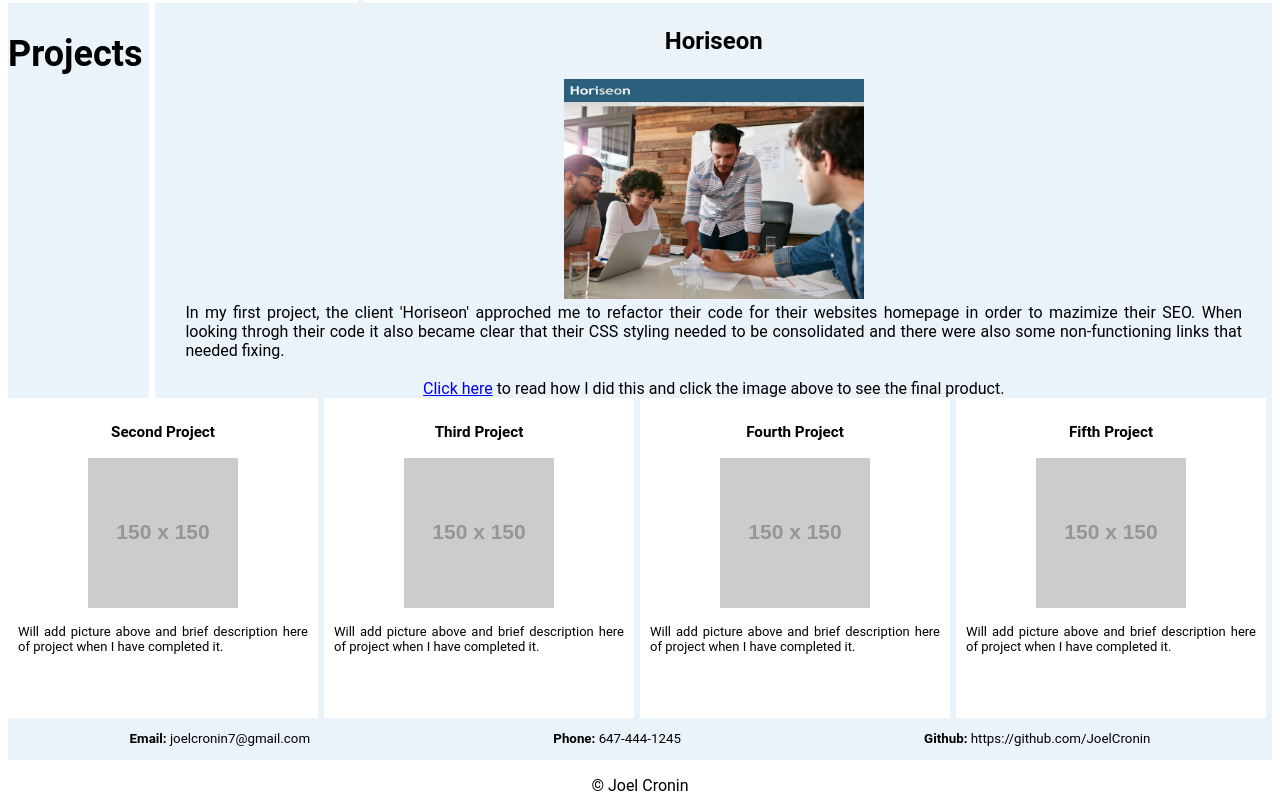
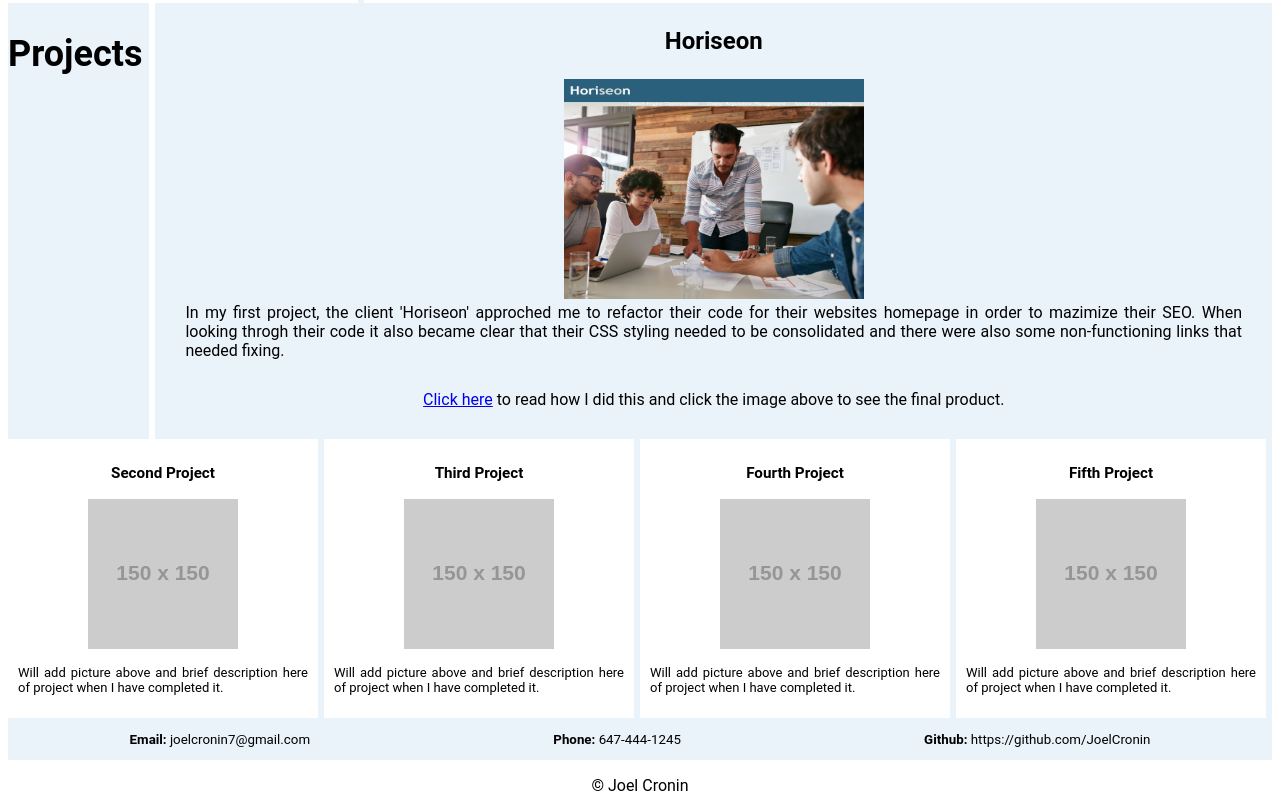
Before and after one commit to JoelCronin/super-meme, a plain HTML site: page index.html in a window 1280 px wide. Shown: the part 616-1427 px from the top of the page. Drawn offline with Linux system fonts and the light colour scheme; placeholder pictures from the web are drawn by us.

Commit message:
Final Draft

```diff
--- a/assets/css/style.css
+++ b/assets/css/style.css
@@ -101,7 +101,7 @@
 }
 
 .horiseon p {
-  margin: 0 30px;
+  margin: 0px 30px 30px 30px;
 }
 
 .first-project {
@@ -121,12 +121,9 @@
   flex-wrap: wrap;
   flex-direction: column;
   justify-content: flex-start;
-  flex-grow: 1;
-  min-height: 300px;
   align-items: center;
   padding: 10px;
   border-right: #eaf2fa solid 2px;
-  width: 25%;
   text-align: justify;
   text-justify: inter-word;
 }
--- a/index.html
+++ b/index.html
@@ -42,7 +42,7 @@
                     <h3 class="title">Horiseon</h3>
                     <!-- Image links to deployed application in new window -->
                     <a href="https://joelcronin.github.io/improved-octo-goggles/" target="_blank"><img src="assets/images/first-project.png" class="first-project" alt="picture of first project"></a>
-                    <p>In my first project, the client 'Horiseon' approched me to refactor their code for their websites homepage in order to mazimize their SEO. When looking throgh their code it also became clear that their CSS styling needed to be consolidated and there were also some non-functioning links that needed fixing.</p> <br>
+                    <p>In my first project, the client 'Horiseon' approched me to refactor their code for their websites homepage in order to mazimize their SEO. When looking throgh their code it also became clear that their CSS styling needed to be consolidated and there were also some non-functioning links that needed fixing.</p>
                     <!--  Links to the deployed applications readME file, detailing my approach in a new window -->
                     <p><a href="https://github.com/JoelCronin/improved-octo-goggles/blob/main/README.md" target="_blank">Click here</a> to read how I did this and click the image above to see the final product.</p>
                 </article>
```
